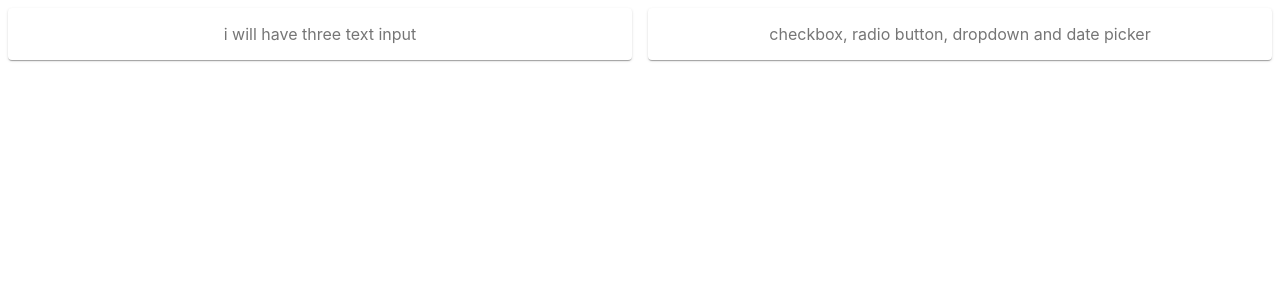
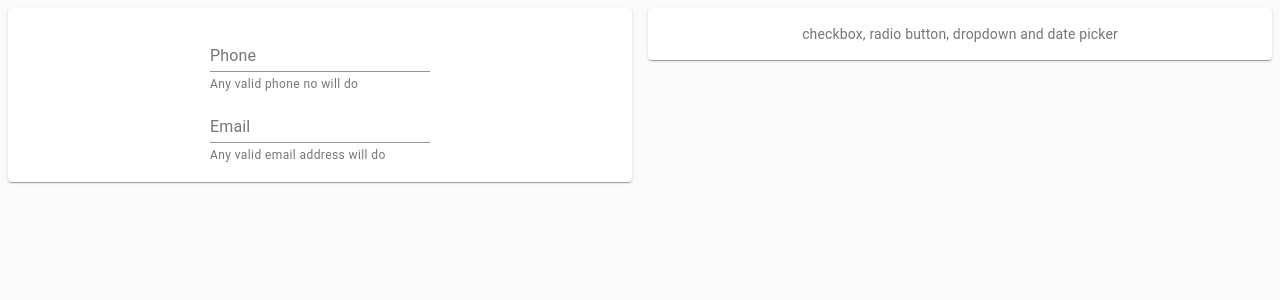
Before and after one commit to GoluKumar4024/learning-material-ui, a React (Create React App) app: page / in a window 1280 px wide. Shown: the top 300 px of the page. Built offline with nearby package versions, Linux system fonts and the light colour scheme.

Commit message:
created a controlled text input field using material-ui along with synchronized validation

```diff
--- a/src/App.js
+++ b/src/App.js
@@ -1,10 +1,14 @@
 import React from 'react';
 import SignUpForm from "./components/SignUpForm";
+import {CssBaseline} from "@material-ui/core";
 
 
 const App = () => {
   return (
-    <SignUpForm />
+    <>
+      <SignUpForm />
+      <CssBaseline />
+    </>
    );
 }
 
--- a/src/components/SignUpForm.js
+++ b/src/components/SignUpForm.js
@@ -1,5 +1,6 @@
-import { Grid, Paper,makeStyles } from '@material-ui/core';
-import React from 'react';
+import { Grid, Paper, makeStyles } from "@material-ui/core";
+import TextField from "@material-ui/core/TextField";
+import React, { useState } from "react";
 
 const useStyles = makeStyles((theme) => ({
   root: {
@@ -13,22 +14,90 @@ const useStyles = makeStyles((theme) => ({
   },
 }));
 
+const SignUpForm = () => {
+  const phoneRegex = /^[\+]?[(][0-9]{3}[)]?[-\s\.]?[0-9]{3}[-\s\.]?[0-9]{4,6}$/;
+  const emailRegex = /^(([^<>()\[\]\\.,;:\s@"]+(\.[^<>()\[\]\\.,;:\s@"]+)*)|(".+"))@((\[[0-9]{1,3}\.[0-9]{1,3}\.[0-9]{1,3}\.[0-9]{1,3}\])|(([a-zA-Z\-0-9]+\.)+[a-zA-Z]{2,}))$/;
 
+  const [inputs, setInputs] = useState([
+    {
+      id: "phone",
+      label: "Phone",
+      placeholder: "999-999-9999",
+      value: "",
+      error: false,
+      helperText: "Any valid phone no will do",
+      getHelperText: (error) =>
+        error ? "woops, invalid phone number" : "Any valid phone no will do",
+      isValid: (value) => value === "" || value.length > 9,
+    },
+    {
+      id: "email",
+      label: "Email",
+      placeholder: "str.golu@gmail.com",
+      value: "",
+      error: false,
+      helperText: "Any valid email address will do",
+      getHelperText: (error) =>
+        error
+          ? "Woops not a valid email address"
+          : "Any valid email address will do",
+      isValid: (value) => value === "" || emailRegex.test(value),
+    },
+  ]);
 
-const SignUpForm = (props) => {
-    const classes=useStyles();
+  const _onChange = ({ target: { id, value } }) => {
+    const newInputs = [...inputs];
+    const index = inputs.findIndex((input) => input.id === id);
+    const input = inputs[index];
+    const isValid = input.isValid(value);
+    newInputs[index] = {
+      ...input,
+      value: value,
+      error: !isValid,
+      helperText: input.getHelperText(!isValid),
+    };
+    setInputs(newInputs);
+  };
+
+  const classes = useStyles();
   return (
     <Grid container direction="row" className={classes.root}>
       {/* column for text inputs on side-> (first name,last no,email,phoneNo) */}
       <Grid item xs={12} sm={6}>
-                <Paper className={classes.paper}>i will have three text input</Paper>
+        <Grid container direction="column">
+          <Paper className={classes.paper}>
+            {inputs.map((input) => (
+              <Grid item key={input.id}>
+                <TextField
+                  id={input.id}
+                  label={input.label}
+                  placeholder={input.placeholder}
+                  error={input.error}
+                  helperText={input.helperText}
+                  value={input.value}
+                  onChange={_onChange}
+                />
+              </Grid>
+            ))}
+          </Paper>
+        </Grid>
       </Grid>
       {/* checkbox, radio button, dropdown and date picker */}
       <Grid item xs={12} sm={6}>
-                <Paper className={classes.paper}>checkbox, radio button, dropdown and date picker</Paper>
+        <Paper className={classes.paper}>
+          checkbox, radio button, dropdown and date picker
+        </Paper>
       </Grid>
     </Grid>
   );
-}
+};
 
 export default SignUpForm;
+
+/*
+notes::
+    TextField has properties->
+
+
+
+*/
```
Lines whose indentation alone changed are shown as unchanged.
